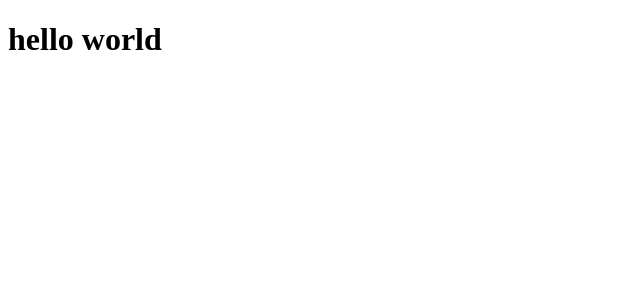
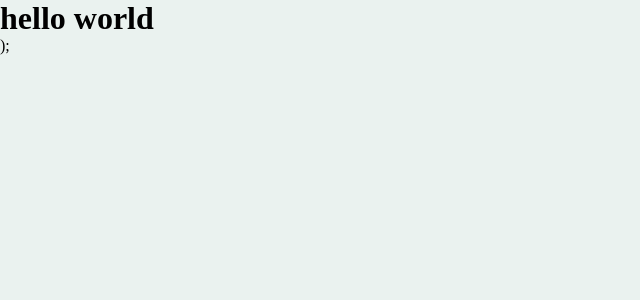
Before and after one commit to victor-silveir/digital-mark-test, a React (Create React App) app: page / in a window 1280 px wide. Shown: the top 300 px of the page, without its empty margins (0-640 px from the left). Built offline with nearby package versions, Linux system fonts and the light colour scheme.

Commit message:
feat: create globalStyles and theme

```diff
--- a/src/App.tsx
+++ b/src/App.tsx
@@ -1,5 +1,14 @@
+import { ThemeProvider } from 'styled-components';
+import GlobalStyles from './styles/global';
+import theme from './styles/theme';
+
 function App() {
-	return <h1>hello world</h1>;
+	return (
+		<ThemeProvider theme={theme}>
+			<GlobalStyles />
+			<h1>hello world</h1>);
+		</ThemeProvider>
+	);
 }
 
 export default App;
--- /dev/null
+++ b/src/styles/global.ts
@@ -0,0 +1,15 @@
+import { createGlobalStyle, css } from 'styled-components';
+
+export default createGlobalStyle`
+    * {
+        margin: 0;
+        padding: 0;
+        box-sizing: border-box;
+    }
+
+    ${({ theme }) => css`
+			body {
+				background: ${theme.colors.background};
+			}
+		`}
+`;
--- /dev/null
+++ b/src/styles/theme.ts
@@ -0,0 +1,17 @@
+import { DefaultTheme } from 'styled-components';
+
+const theme: DefaultTheme = {
+	colors: {
+		background: '#EAF2EF',
+		primary: '#7189FF',
+		secondary: '#624CAB',
+		white: '#ffffff',
+	},
+	fonts: {
+		small: '0.5',
+		medium: '1',
+		large: '2',
+	},
+};
+
+export default theme;
```
Also changed, not shown: src/styles/styled.d.ts (added, +17 -0 lines).
